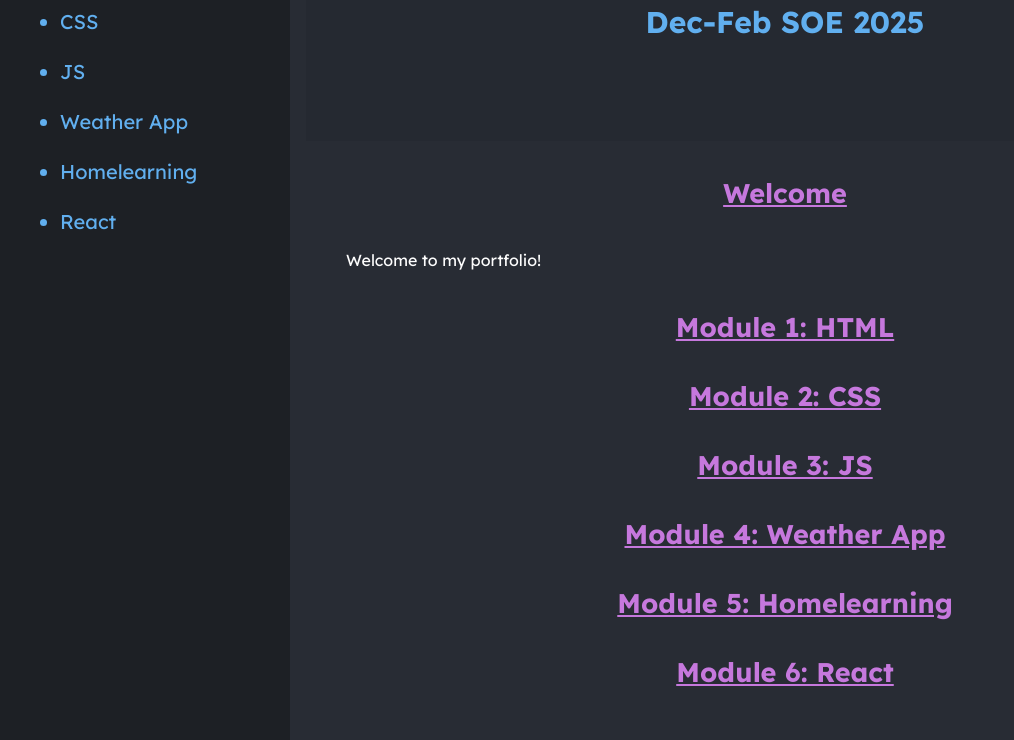
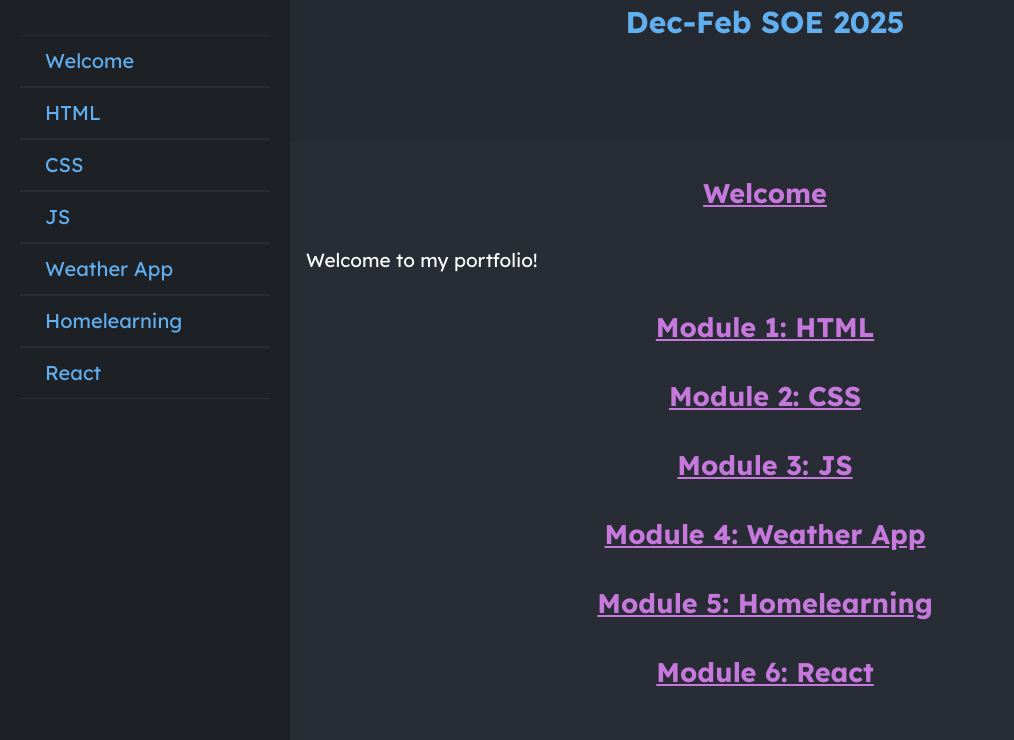
Before and after one commit to vimeannouv/december_project_soe, a plain HTML site: page index.html in a window 1280 px wide. Both pictures are taken after a click on the link "HTML". Shown: the part 198-938 px from the top of the page, without its empty margins (0-1014 px from the left). Drawn offline with Linux system fonts and the light colour scheme; a web font is replaced by a local one.

Commit message:
added a cool click animation for the sidebar a links. made the sidebar fixed position. added the click event listener.

```diff
--- a/main.css
+++ b/main.css
@@ -22,7 +22,7 @@ html, body{
 
 p{
     color: #fdfdfd;
-    font-size: 16px;
+    font-size: 19px;
     text-align: left;
     line-height: 30px;
 }
@@ -33,8 +33,9 @@ p{
     /* box */
     background-color: #1d2025;
     width: 250px;
+    position: fixed;
     padding: 20px;
-    position: sticky;
+    height: 100vh;
     top: 0px;
     padding: 20px;
 
@@ -43,16 +44,31 @@ p{
     color: white;
 }
 
+/* |~~ SIDE-BAR LIST STYLING ~~| */
+
+.sidebar ul{
+    list-style: none;
+    margin-left: 0px;
+    padding: 0;
+}
 
 .sidebar li{
     color: #61afef;
+    border: solid 1px #282c34;
+    border-left: none;
+    border-right: none;
+    background-color: #1d2025;
+}
+
+.linkClicked{
+    animation: clickFlash 0.3s ease-in-out;
 }
 
 .sidebar a{
     color: #61afef;
     text-decoration: none;
+    padding: 25px;
 }
-
 
 .sidebar h1{
     color: #c678dd;
@@ -61,12 +77,12 @@ p{
 
 /* |~~ CONTENT STYLING ~~| */
 .content{
-    flex: 1;
     padding: 16px;
     text-align: center;
     background-color: #282c34;
     color: white;
     width: 100%;
+    margin-left: 250px;
 }
 
 .content p{
@@ -100,3 +116,9 @@ p{
     padding-bottom: 100px;
     width: 100%;
 }
+
+
+@keyframes clickFlash{
+    0% {background-color: #646a77;;}
+    100% {background-color: #252931;}
+}
--- a/script.js
+++ b/script.js
@@ -40,13 +40,27 @@ async function writeContent() { // --> Promise
     });
 }
 
-function onLoaded() {
+function playNavigationLinkAnimation(ev) {
+    const target = ev.target;
+    if (target.tagName == "A" && target.parentElement.parentElement.parentElement.id == "sidebar") {
+        const li = target.parentElement
+        li.classList.add("linkClicked");
+        li.addEventListener("animationend", () => li.classList.remove("linkClicked"));
+    }
+}
+
+function contentLoaded() {
     writeContent()
     .then(createNavigationLinks);
 }
 
-document.addEventListener("DOMContentLoaded", onLoaded); // fires when the HTML document has been completely loaded and parsed, so basically on start
+function onClick(ev) {
+    playNavigationLinkAnimation(ev)
+}
 
+document.addEventListener("DOMContentLoaded", contentLoaded); // fires when the HTML document has been completely loaded and parsed, so basically on start
+
+document.addEventListener("click", onClick);
 /*
                ~~ notes ~~
 obj.appendChild(childElement) ==> similar to "child.Parent = Instace".  Sends child to bottom
```
